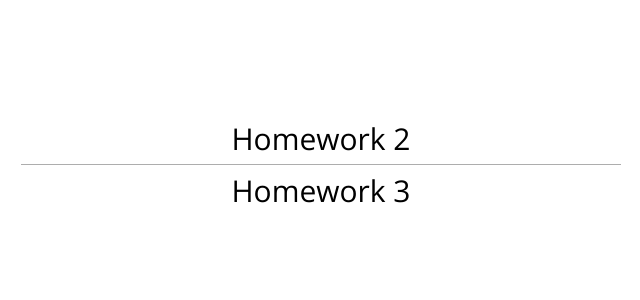
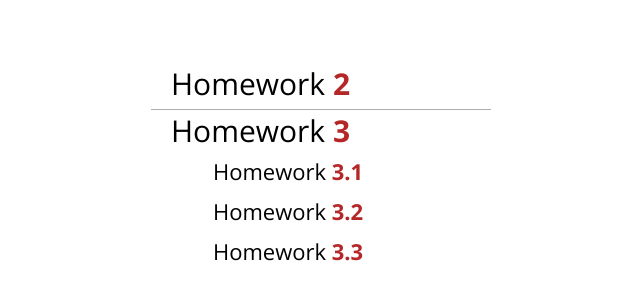
Before and after one commit to marynaadudnyk/FrontEnd-Pro, a plain HTML site: page homeworks/index.html in a window 1280 px wide. Shown: the part 236-536 px from the top of the page, without its empty margins (339-979 px from the left). Drawn offline with nearby package versions, Linux system fonts and the light colour scheme.

Commit message:
add Homework 3.1

```diff
--- a/homeworks/index.html
+++ b/homeworks/index.html
@@ -16,8 +16,14 @@
     <main id="main">
         <div class="container container__main-page">
             <ul class="nav-main">
-                <li><a href="homework_2/index.html">Homework 2</a></li>
-                <li><a href="homework_3/index.html">Homework 3</a></li>
+                <li><a href="homework_2/index.html">Homework <strong>2</strong></a></li>
+                <li>Homework <strong>3</strong>
+                    <ul class="nav-sub">
+                        <li><a href="homework_3_1/index.html">Homework <strong>3.1</strong></a></li>
+                        <li><a href="homework_3_2/index.html">Homework <strong>3.2</strong></a></li>
+                        <li><a href="homework_3_3/index.html">Homework <strong>3.3</strong></a></li>
+                    </ul>
+                </li>
             </ul>
         </div>
     </main>
--- a/homeworks/styles.css
+++ b/homeworks/styles.css
@@ -29,14 +29,14 @@ body {
     padding: 0;
     margin: 0;
     list-style: none;
-    text-align: center;
     font-size: 30px;
 }
 
 .nav-main li {
-    max-width: 600px;
+    max-width: 300px;
     margin-inline: auto;
     border-bottom: 1px solid #adadad;
+    padding: 0 20px;
 }
 
 .nav-main li:last-child {
@@ -44,7 +44,7 @@ body {
 }
 
 .nav-main a {
-    display: inline-block;
+    display: block;
     color: inherit;
     transition: all .3s;
     text-decoration: none;
@@ -54,3 +54,28 @@ body {
 .nav-main a:hover {
     color: #adadad;
 }
+
+.nav-main a:hover strong {
+    color: #adadad;
+}
+
+.nav-main strong {
+    color: #b52727;
+    transition: all .3s;
+}
+
+.nav-sub {
+    padding: 0;
+    margin: 0;
+    list-style: none;
+    font-size: 22px;
+}
+
+.nav-sub li {
+    border: none;
+   padding-left: 42px;
+}
+
+.nav-sub strong {
+    color: #b52727;
+}
```
Also changed, not shown: homeworks/homework_3_1/index.html (added, +22 -0 lines), homeworks/homework_3_1/main.js (added, +26 -0 lines), homeworks/homework_3_2/index.html (added, +22 -0 lines), homeworks/homework_3_3/index.html (added, +22 -0 lines), homeworks/homework_3_2/main.js (added), homeworks/homework_3_3/main.js (added).
